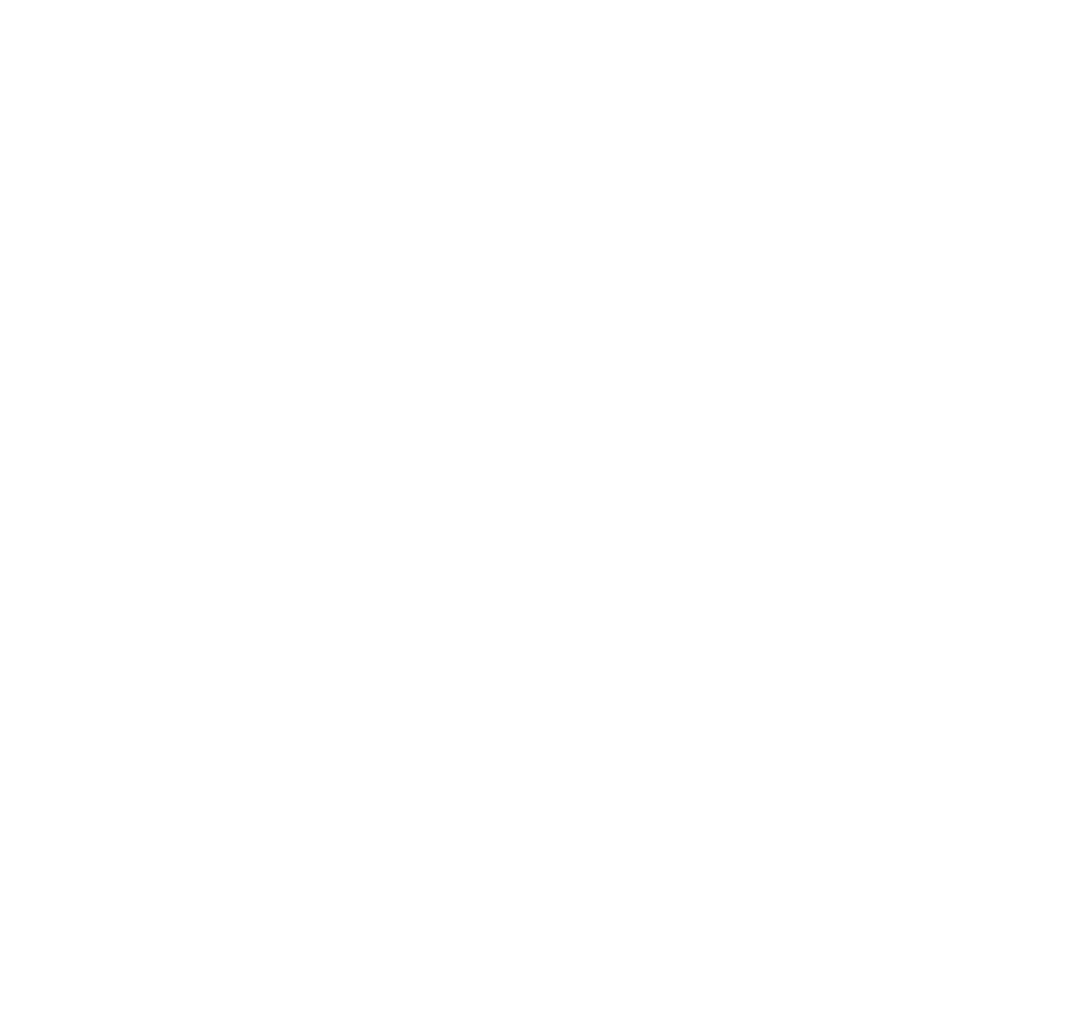
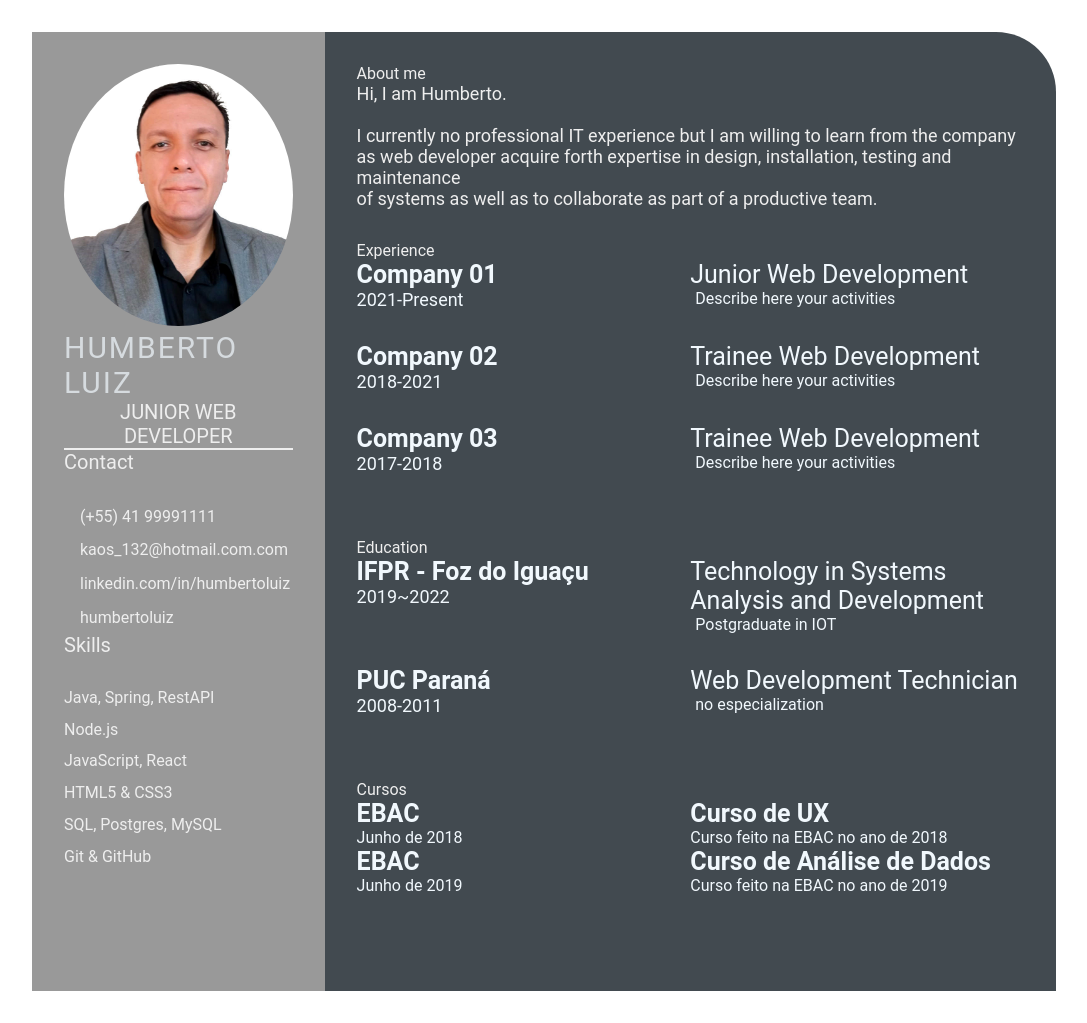
Before and after one commit to HumbertoLuiz/humbertoluiz.github.io, a plain HTML site: page index.html in a window 1280 px wide. Shown: the whole page, without its empty margins (96-1183 px from the left). Before the commit the page ends 800 px from the top, so only its background shows below. Drawn offline with Linux system fonts and the light colour scheme.

Commit message:
cursos add (#6)

```diff
--- a/index.html
+++ b/index.html
@@ -1,4 +1,153 @@
 <!DOCTYPE html>
 <html lang="en">
+  <head>
+    <meta charset="UTF-8" />
+    <meta http-equiv="X-UA-Compatible" content="IE=edge" />
+    <meta name="viewport" content="width=device-width, initial-scale=1.0" />
+    <title>Humberto Luiz CV</title>
+    <!-- Custom CSS -->
+    <link rel="stylesheet" href="style.css" />
+  </head>
 
+  <body>
+    <main class="resume-contents">
+      <section class="left-section">
+        <div class="left-section-contents">
+          <div class="profile">
+            <img class="profile-image" src="img/beto.jpg" alt="Profile image" />
+            <p class="name">Humberto Luiz</p>
+            <p class="profession">Junior Web Developer</p>
+          </div>
+          <div class="contact-info">
+            <p class="left-title">Contact</p>
+            <ul>
+              <li><i class="fa fa-phone"></i>(+55) 41 99991111</li>
+              <li><i class="fa fa-envelope"></i>kaos_132@hotmail.com.com</li>
+              <li><i class="fa fa-globe"></i>linkedin.com/in/humbertoluiz</li>
+              <li><i class="fa fa-github"></i>humbertoluiz</li>
+            </ul>
+          </div>
+          <div class="skills">
+            <p class="left-title">Skills</p>
+            <ul>
+              <li><p>Java, Spring, RestAPI</p></li>
+              <li><p>Node.js</p></li>
+              <li><p>JavaScript, React</p></li>
+              <li><p>HTML5 & CSS3</p></li>
+              <li><p>SQL, Postgres, MySQL</p></li>
+              <li><p>Git & GitHub</p></li>
+            </ul>
+          </div>
+        </div>
+      </section>
+
+      <section class="right-section">
+        <div class="right-section-contents">
+          <!-- about me -->
+          <section class="about gap">
+            <div class="right-title">About me</div>
+            <p class="about-me-contents">
+              Hi, I am Humberto.<br />
+              <br />
+              I currently no professional IT experience but I am willing to
+              learn from the company as web developer acquire forth expertise in
+              design, installation, testing and maintenance <br />
+              of systems as well as to collaborate as part of a productive team.
+            </p>
+          </section>
+          <!-- end about me -->
+
+          <!-- experience -->
+          <section class="experience gap">
+            <div class="right-title">Experience</div>
+            <div class="experience-contents">
+              <div class="exp-left">
+                <p class="exp-company-name">Company 01</p>
+                <p class="exp-time-period">2021-Present</p>
+              </div>
+              <div class="exp-right">
+                <p class="exp-position">Junior Web Development</p>
+                <p class="exp-desc">Describe here your activities</p>
+              </div>
+            </div>
+            <div class="experience-contents">
+              <div class="exp-left">
+                <p class="exp-company-name">Company 02</p>
+                <p class="exp-time-period">2018-2021</p>
+              </div>
+              <div class="exp-right">
+                <p class="exp-position">Trainee Web Development</p>
+                <p class="exp-desc">Describe here your activities</p>
+              </div>
+            </div>
+            <div class="experience-contents">
+              <div class="exp-left">
+                <p class="exp-company-name">Company 03</p>
+                <p class="exp-time-period">2017-2018</p>
+              </div>
+              <div class="exp-right">
+                <p class="exp-position">Trainee Web Development</p>
+                <p class="exp-desc">Describe here your activities</p>
+              </div>
+            </div>
+          </section>
+          <!-- end experience -->
+          <!-- education -->
+          <section class="education gap">
+            <div class="right-title">Education</div>
+            <div class="education-contents">
+              <div class="education-left">
+                <p class="education-school-name">IFPR - Foz do Iguaçu</p>
+                <p class="educationp-time-period">2019~2022</p>
+              </div>
+              <div class="education-right">
+                <p class="education-subject">
+                  Technology in Systems Analysis and Development
+                </p>
+                <p class="education-desc">Postgraduate in IOT</p>
+              </div>
+            </div>
+            <div class="education-contents">
+              <div class="education-left">
+                <p class="education-school-name">PUC Paraná</p>
+                <p class="educationp-time-period">2008-2011</p>
+              </div>
+              <div class="education-right">
+                <p class="education-subject">Web Development Technician</p>
+                <p class="education-desc">no especialization</p>
+              </div>
+            </div>
+          </section>
+          <section class="awards gap">
+            <div class="right-title">Cursos</div>
+
+            <div class="awards-contents">
+              <div class="awards-left">
+                <p class="awards-company-name">EBAC</p>
+                <p class="awards-company-period">Junho de 2018</p>
+              </div>
+              <div class="awards-right">
+                <p class="awards-company-name">Curso de UX</p>
+                <p class="awards-company-desc">
+                  Curso feito na EBAC no ano de 2018
+                </p>
+              </div>
+
+              <div class="awards-left">
+                <p class="awards-company-name">EBAC</p>
+                <p class="awards-company-period">Junho de 2019</p>
+              </div>
+              <div class="awards-right">
+                <p class="awards-company-name">Curso de Análise de Dados</p>
+                <p class="awards-company-desc">
+                  Curso feito na EBAC no ano de 2019
+                </p>
+              </div>
+            </div>
+          </section>
+          <!-- end education -->
+        </div>
+      </section>
+    </main>
+  </body>
 </html>
```
